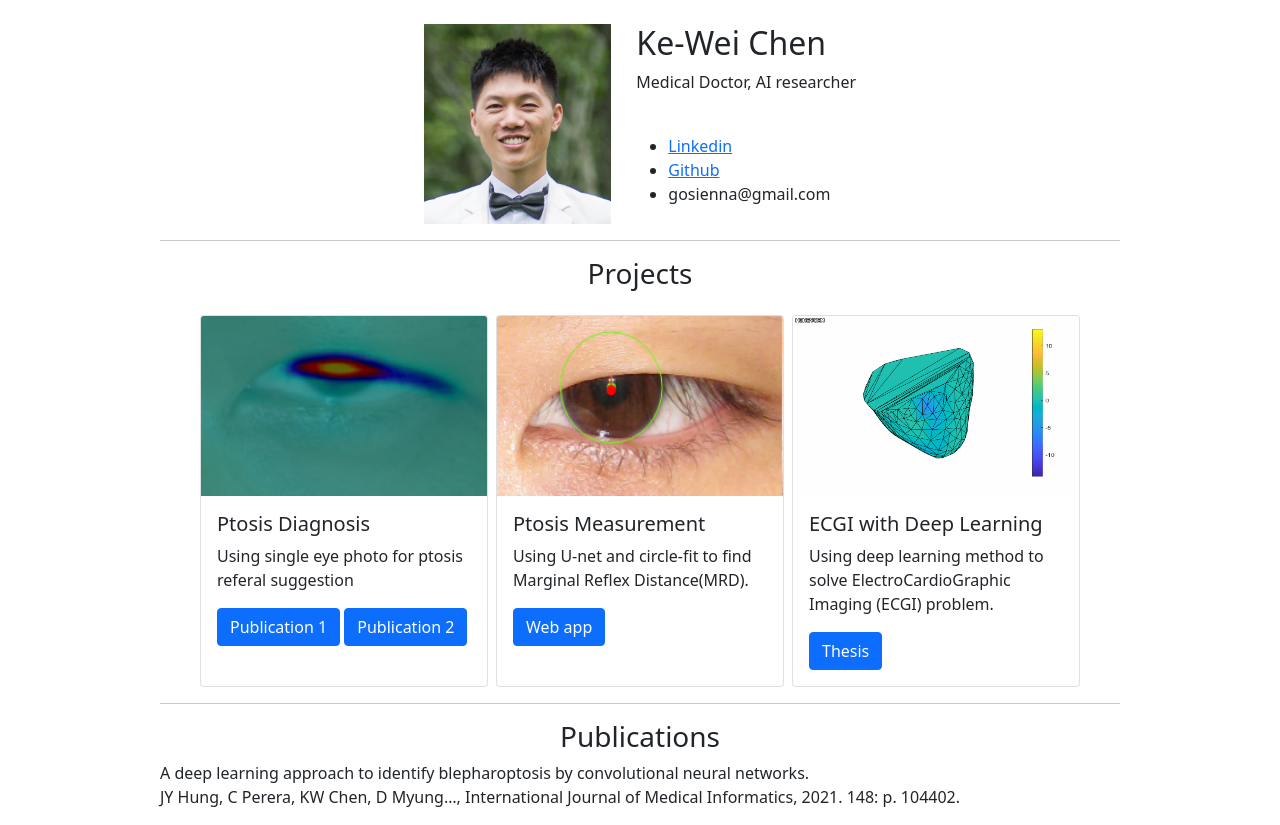
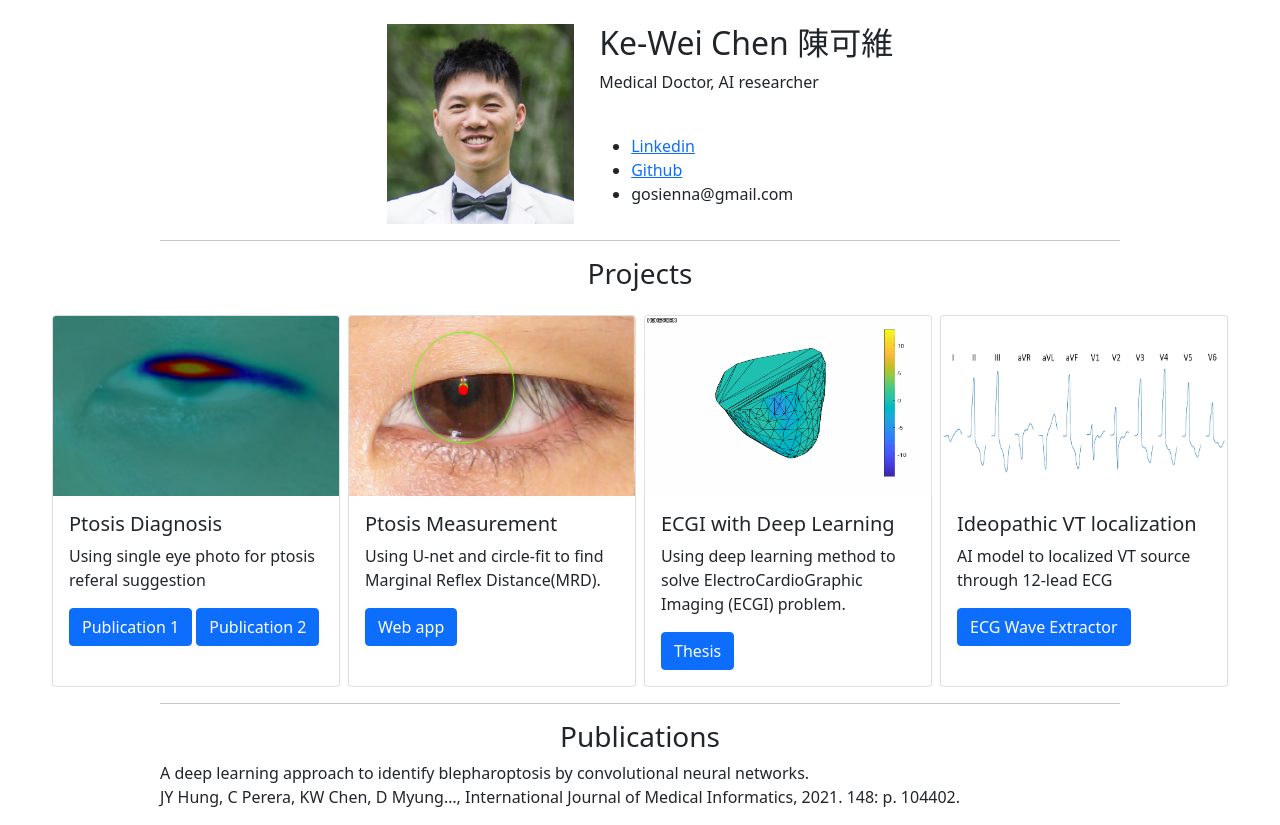
Before and after one commit to gosienna/Personal_web, a plain HTML site: page index.html in a window 1280 px wide. Drawn offline with nearby package versions, Linux system fonts and the light colour scheme.

Commit message:
add VT localization project

```diff
--- a/index.html
+++ b/index.html
@@ -13,7 +13,7 @@
             <img style="margin-right: 25px;" src="./img/headshot.jpg" alt="headshot" height="200px">
         </div>
          <div>
-            <h2>Ke-Wei Chen</h2>
+            <h2>Ke-Wei Chen 陳可維</h2>
             <p>Medical Doctor, AI researcher</p><br>
             <ul>
                 <li><a href="http://www.linkedin.com/in/chen-ke-wei-79aa0b132">Linkedin</a></li>
@@ -56,6 +56,14 @@
               <a href="./resource/ECGI_NCKU_thesis.pdf" class="btn btn-primary">Thesis</a>
             </div>
         </div>
+        <div class="card mx-1" style="width: 18rem;">
+            <img src="./img/VPC_beat_sample.png" class="card-img-top" alt="..." height="180" width="250">
+            <div class="card-body">
+              <h5 class="card-title">Ideopathic VT localization</h5>
+              <p class="card-text">AI model to localized VT source through 12-lead ECG</p>
+              <a href="https://gosienna.github.io/ecg_processor_v1/" class="btn btn-primary">ECG Wave Extractor</a>
+            </div>
+        </div>
     </div>
 
     <hr style="width:75%" class="mx-auto" style="height:10px">
```
Also changed, not shown: img/VPC_beat_sample.png (added).
